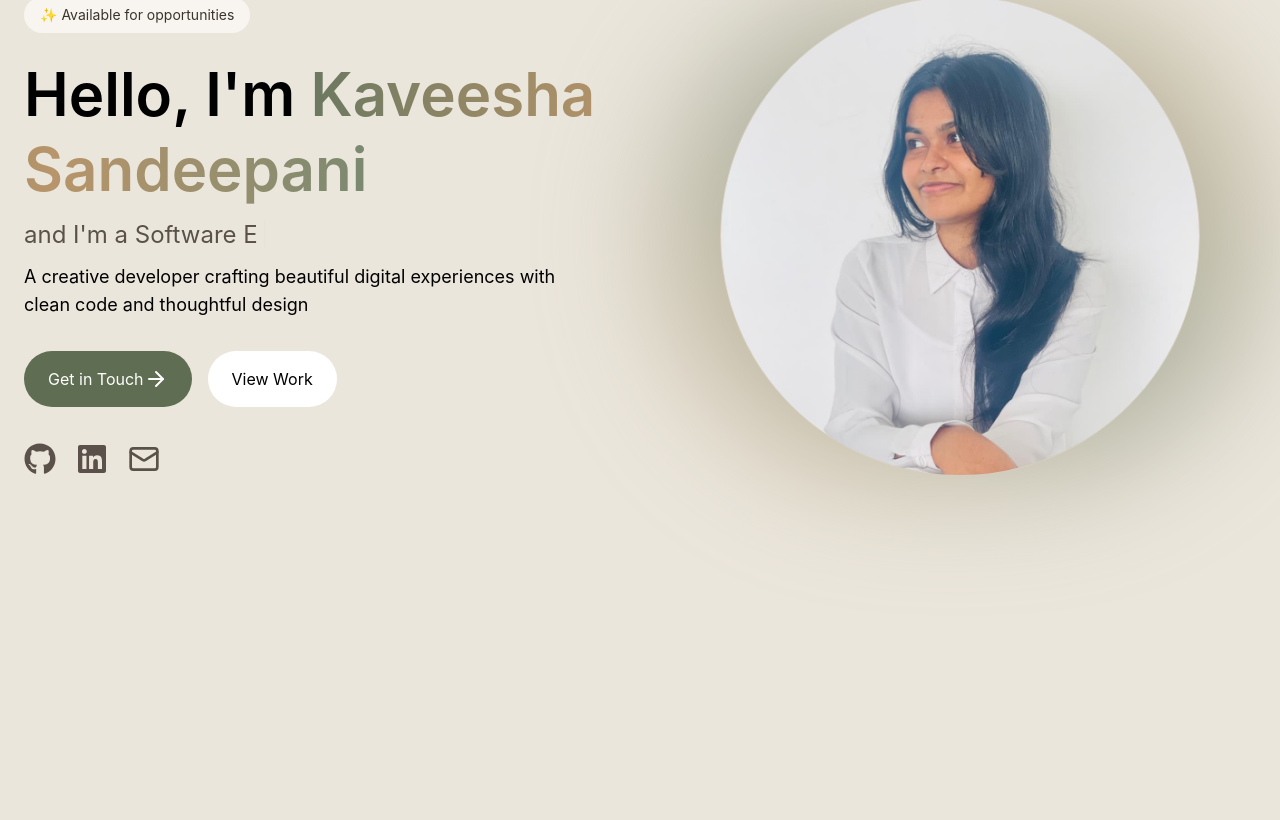
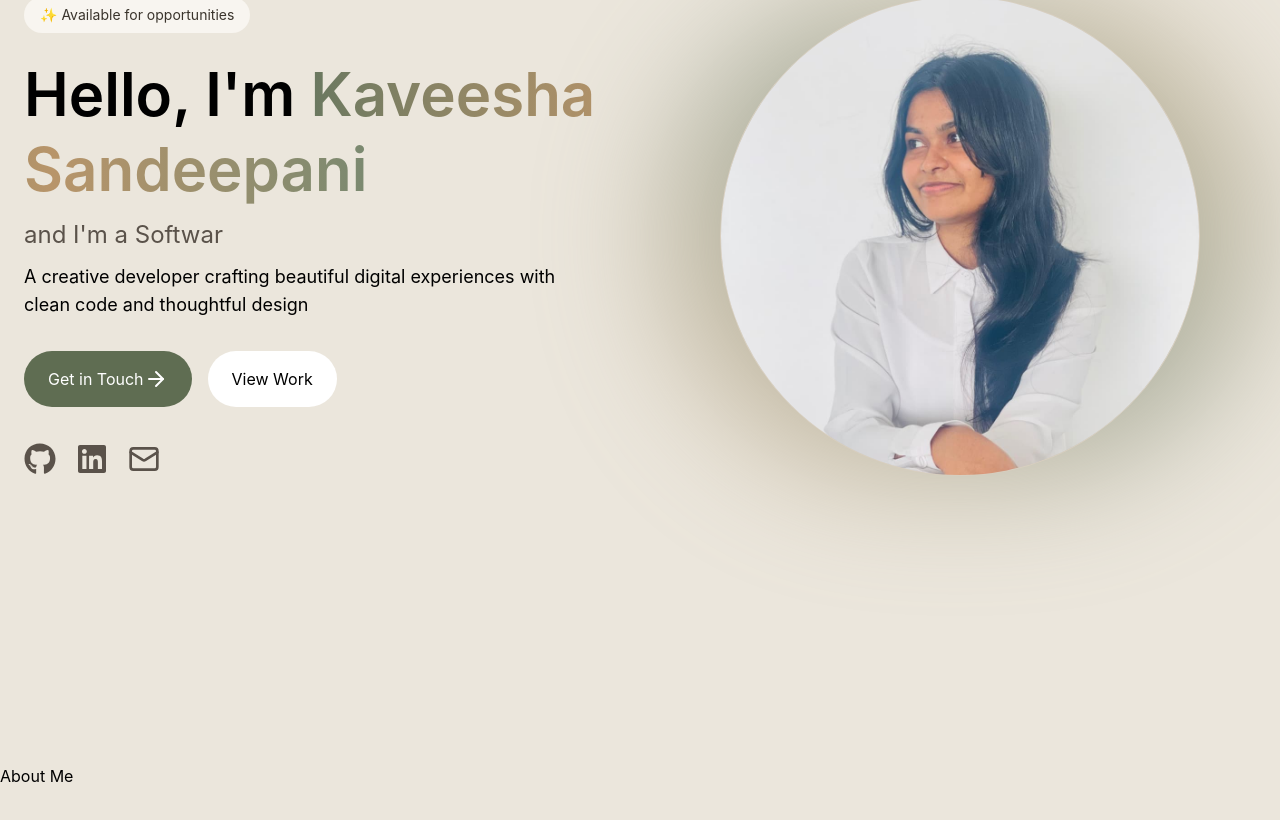
Before and after one commit to Kavii27/My-Portfolio, a React (Vite) app: page / in a window 1280 px wide. Shown: the part 164-984 px from the top of the page. Before the commit the page ends 800 px from the top, so only its background shows below. Built offline with nearby package versions, Linux system fonts and the light colour scheme.

Commit message:
update about section

```diff
--- a/src/sections/About.jsx
+++ b/src/sections/About.jsx
@@ -1,7 +1,15 @@
 export const About = () => {
     return(
-       <section>
+       <section id="about" className="py-32 relative overflow-hidden">
+            <div>
+                <div>
+                    <div>
+                        <span>About Me</span>
+                    </div>
 
+                    <h2></h2>
+                </div>
+            </div>
        </section>
     )
 }
```
